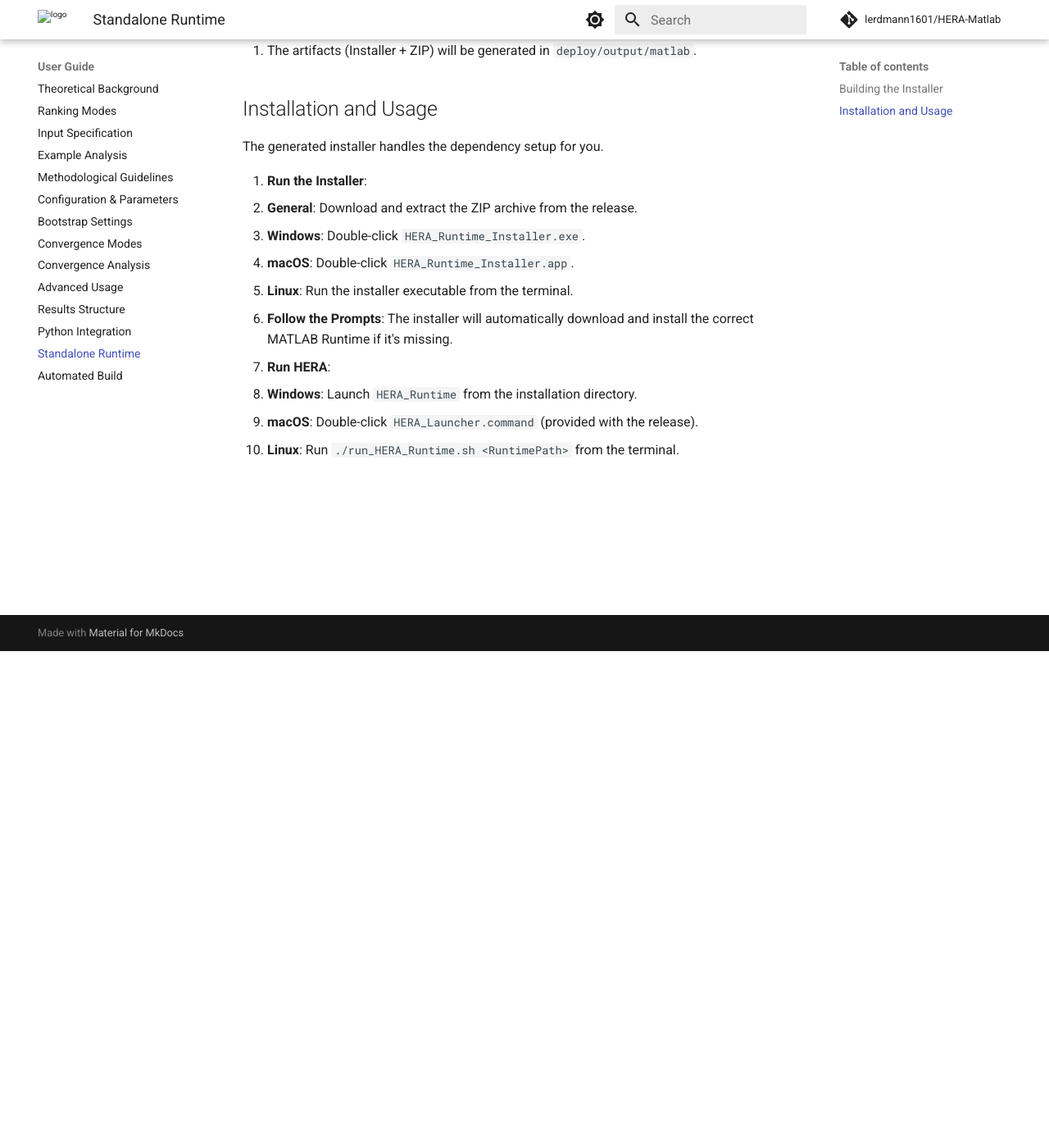
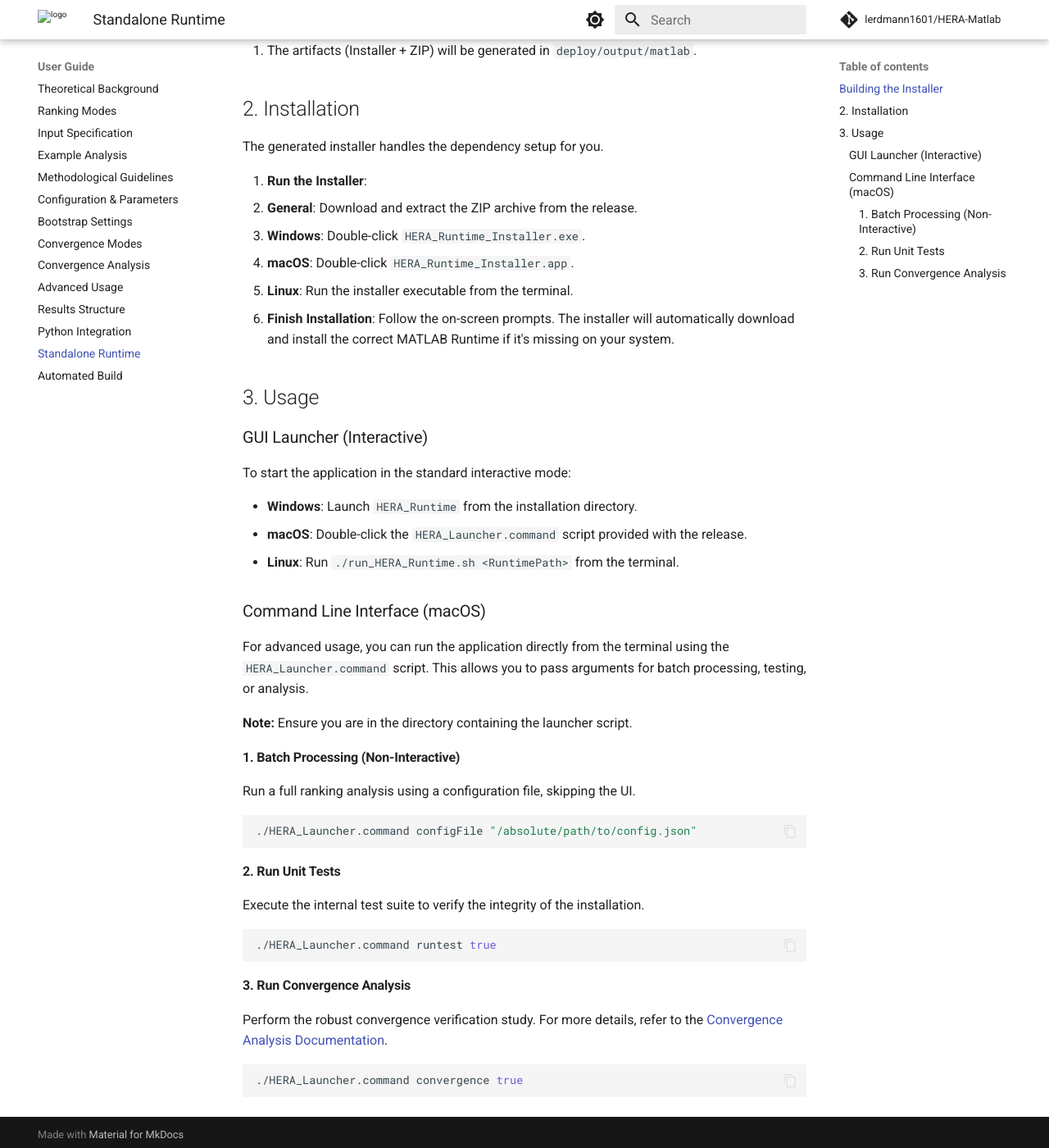
Before and after one commit to lerdmann1601/HERA-Matlab, an MkDocs documentation site: the page built from docs/Standalone_Runtime.md, in a window 1280 px wide and 1400 px high, scrolled down 606 px. Shown: the whole window at 82% size. Built offline with MkDocs 1.6.1 and Material for MkDocs 9.7.7, drawn with Linux system fonts in a browser that asks for light colours; comment, search, counter and statistics services are not loaded.

Commit message:
docs: Introduce convergence analysis feature and usage in documentation and add `.tmp.drivedownload` to gitignore.

````diff
--- a/docs/Standalone_Runtime.md
+++ b/docs/Standalone_Runtime.md
@@ -23,7 +23,7 @@ Compiler** toolbox.
 
 3. The artifacts (Installer + ZIP) will be generated in `deploy/output/matlab`.
 
-## Installation and Usage
+## 2. Installation
 
 The generated installer handles the dependency setup for you.
 
@@ -32,10 +32,44 @@ The generated installer handles the dependency setup for you.
    * **Windows**: Double-click `HERA_Runtime_Installer.exe`.
    * **macOS**: Double-click `HERA_Runtime_Installer.app`.
    * **Linux**: Run the installer executable from the terminal.
-2. **Follow the Prompts**: The installer will automatically download and
-   install the correct MATLAB Runtime if it's missing.
-3. **Run HERA**:
-   * **Windows**: Launch `HERA_Runtime` from the installation directory.
-   * **macOS**: Double-click `HERA_Launcher.command` (provided with the release).
-   * **Linux**: Run `./run_HERA_Runtime.sh <RuntimePath>` from the
-     terminal.
+2. **Finish Installation**: Follow the on-screen prompts. The installer will automatically download and install the correct MATLAB Runtime if it's missing on your system.
+
+## 3. Usage
+
+### GUI Launcher (Interactive)
+
+To start the application in the standard interactive mode:
+
+* **Windows**: Launch `HERA_Runtime` from the installation directory.
+* **macOS**: Double-click the `HERA_Launcher.command` script provided with the release.
+* **Linux**: Run `./run_HERA_Runtime.sh <RuntimePath>` from the terminal.
+
+### Command Line Interface (macOS)
+
+For advanced usage, you can run the application directly from the terminal using the `HERA_Launcher.command` script. This allows you to pass arguments for batch processing, testing, or analysis.
+
+**Note:** Ensure you are in the directory containing the launcher script.
+
+#### 1. Batch Processing (Non-Interactive)
+
+Run a full ranking analysis using a configuration file, skipping the UI.
+
+```bash
+./HERA_Launcher.command configFile "/absolute/path/to/config.json"
+```
+
+#### 2. Run Unit Tests
+
+Execute the internal test suite to verify the integrity of the installation.
+
+```bash
+./HERA_Launcher.command runtest true
+```
+
+#### 3. Run Convergence Analysis
+
+Perform the robust convergence verification study. For more details, refer to the [Convergence Analysis Documentation](Convergence_Analysis.md).
+
+```bash
+./HERA_Launcher.command convergence true
+```
````
Also changed, not shown: README.md (+12 -0 lines), docs/Convergence_Analysis.md (+41 -0 lines), docs/Python_Integration.md (+19 -0 lines), docs/Repository_Structure.md (+42 -42 lines), 2 other files.
